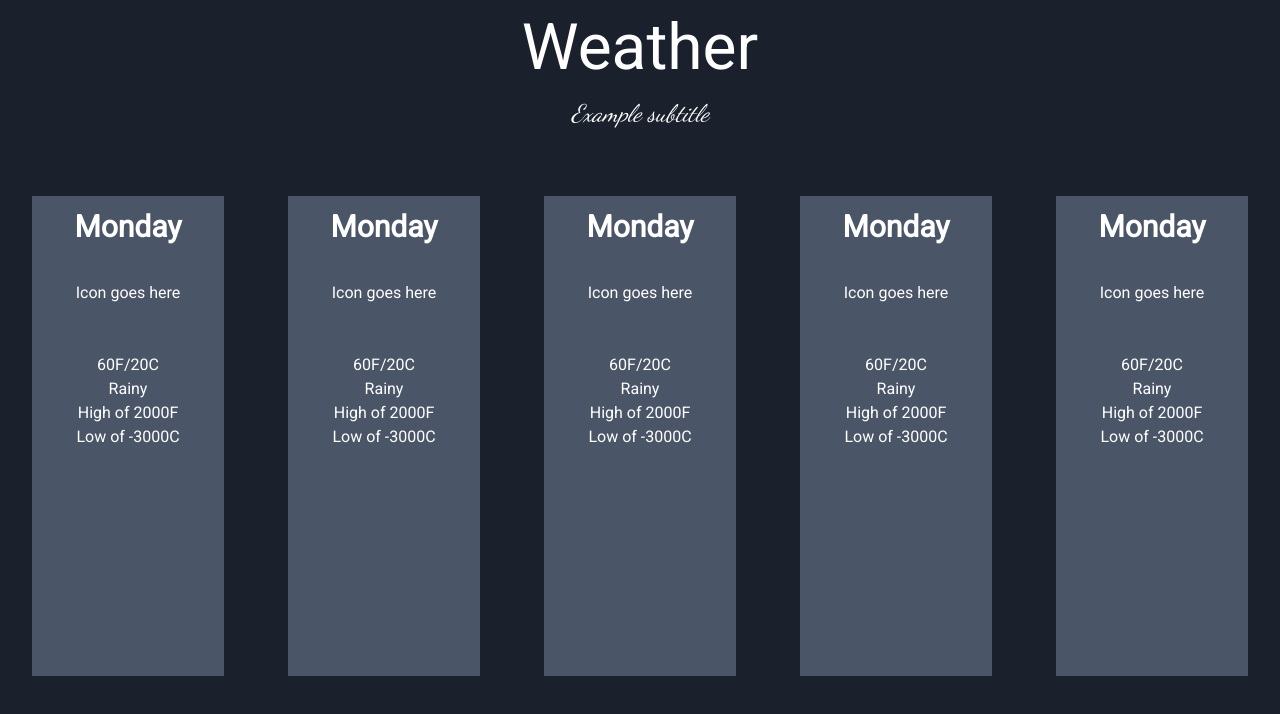
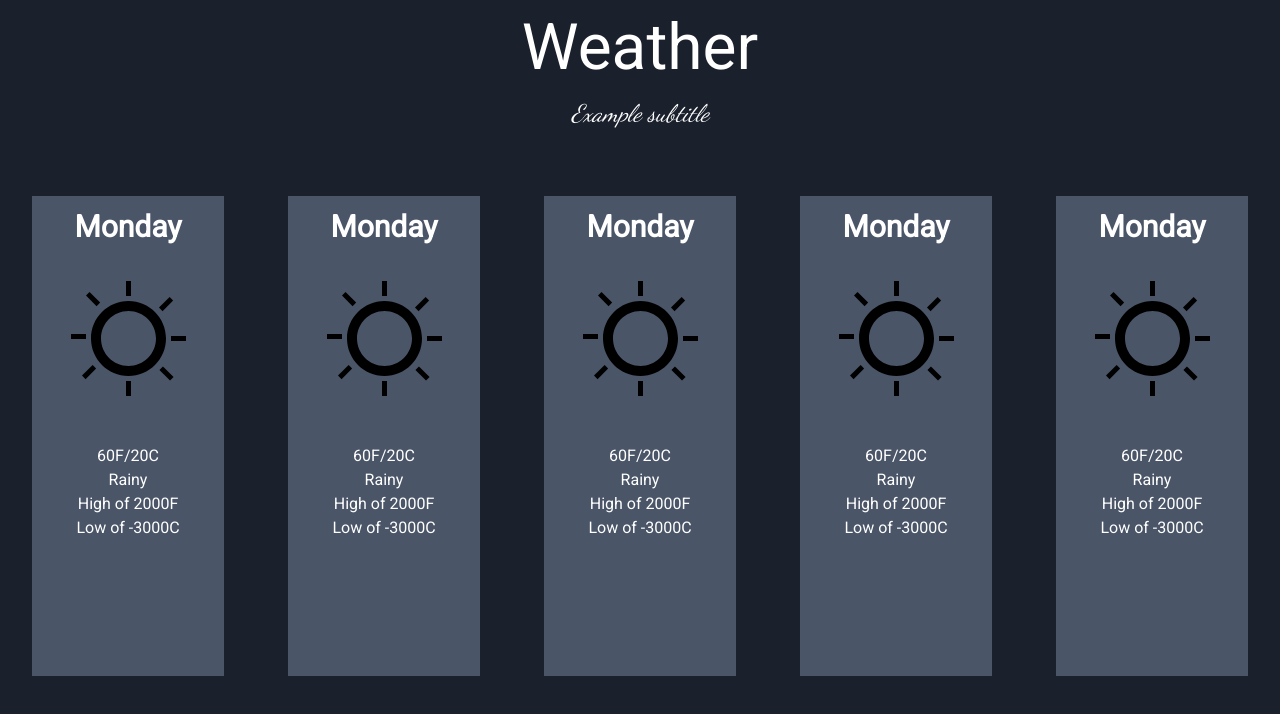
Before and after one commit to J404/Weather, a React (Create React App) app: page / in a window 1280 px wide. Shown: the top 714 px of the page. Built offline with nearby package versions, Linux system fonts and the light colour scheme; no server answers.

Commit message:
Added test icon

```diff
--- a/src/WeatherBox.tsx
+++ b/src/WeatherBox.tsx
@@ -5,7 +5,17 @@ const WeatherBox: React.FC = () => {
         <div className='WeatherBox inline-block m-8 mt-16 h-card bg-gray-700'>
             <h4 className='text-3xl font-bold m-2'>Monday</h4>
             <br></br>
-            <p>Icon goes here</p>
+            <svg width="115" height="115" viewBox="0 0 115 115" fill="none" className='mx-auto' xmlns="http://www.w3.org/2000/svg">
+                <path fill-rule="evenodd" clip-rule="evenodd" d="M57.5 95C78.2107 95 95 78.2107 95 57.5C95 36.7893 78.2107 20 57.5 20C36.7893 20 20 36.7893 20 57.5C20 78.2107 36.7893 95 57.5 95ZM57.5 85C72.6878 85 85 72.6878 85 57.5C85 42.3122 72.6878 30 57.5 30C42.3122 30 30 42.3122 30 57.5C30 72.6878 42.3122 85 57.5 85Z" fill="black"/>
+                <rect x="55" width="5" height="15" fill="black"/>
+                <rect x="55" y="100" width="5" height="15" fill="black"/>
+                <rect y="58" width="5" height="15" transform="rotate(-90 0 58)" fill="black"/>
+                <rect x="100" y="60" width="5" height="15" transform="rotate(-90 100 60)" fill="black"/>
+                <rect x="88.429" y="88.9645" width="5" height="15" transform="rotate(-45 88.429 88.9645)" fill="black"/>
+                <rect x="91.5355" y="30.1421" width="5" height="15" transform="rotate(-135 91.5355 30.1421)" fill="black"/>
+                <rect x="14.5355" y="98.1421" width="5" height="15" transform="rotate(-135 14.5355 98.1421)" fill="black"/>
+                <rect x="15" y="14.5355" width="5" height="15" transform="rotate(-45 15 14.5355)" fill="black"/>
+            </svg>
             <br></br>
             <br></br>
             <span>60F/20C</span>
```
